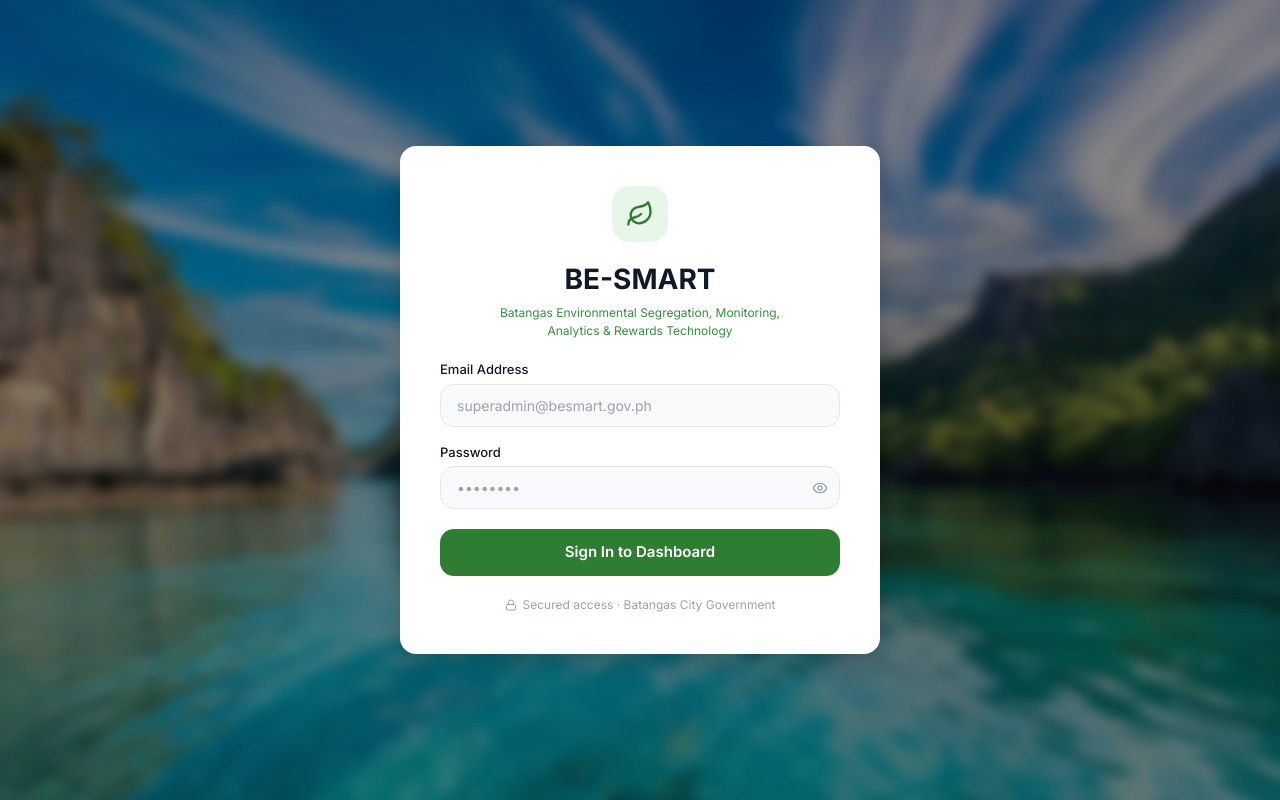
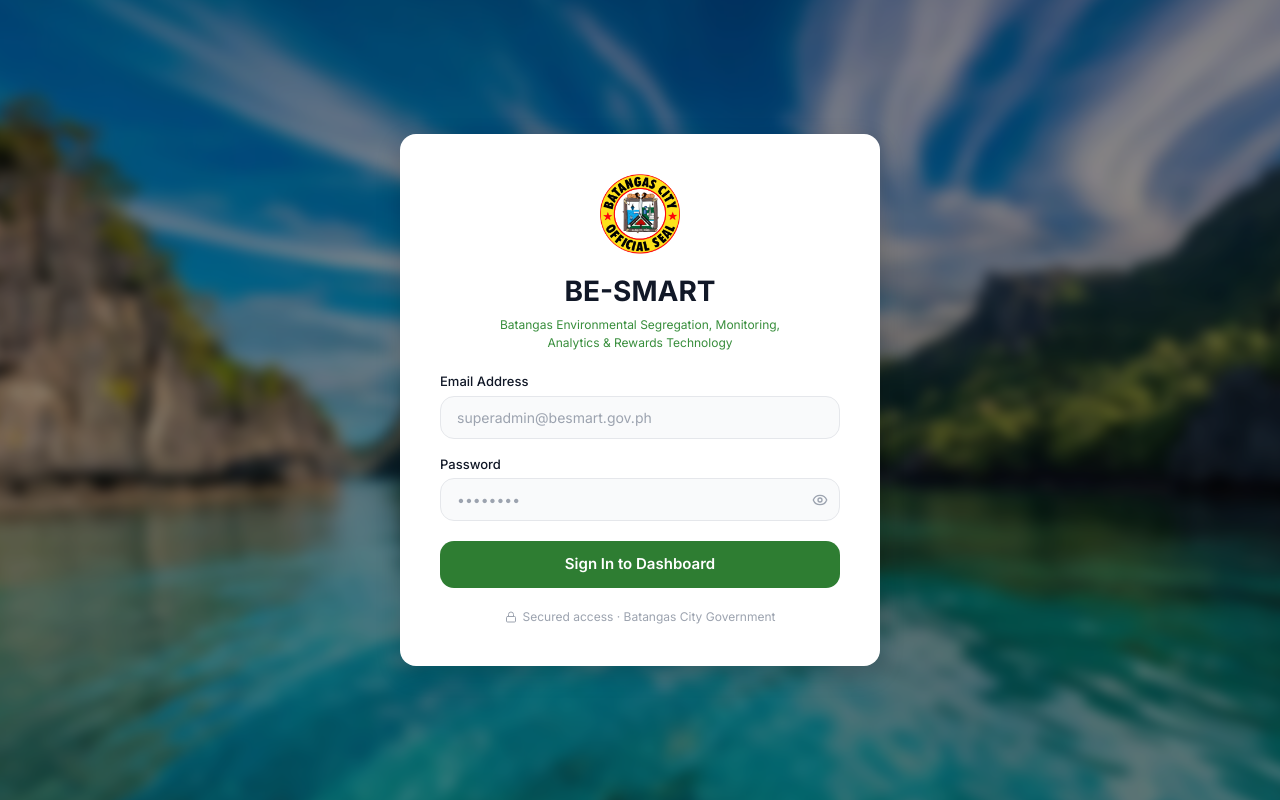
Before and after one commit to gian1606/be-smart-web-app, a React (Vite) app: page / in a window 1280 px wide. Built offline with nearby package versions, Linux system fonts and the light colour scheme.

Commit message:
updated code for logo

```diff
--- a/src/cluster-admin/layout/Sidebar.jsx
+++ b/src/cluster-admin/layout/Sidebar.jsx
@@ -3,7 +3,6 @@
   LayoutGrid,
   Map,
   BarChart2,
-  Leaf,
   Trophy,
   Settings,
 } from "lucide-react";
@@ -26,12 +25,7 @@
       {/* Brand */}
       <div className="px-4 pt-6 pb-4 border-b border-white/10">
         <div className="flex items-center gap-3 mb-3">
-          <div
-            className="flex items-center justify-center rounded-lg flex-shrink-0"
-            style={{ width: 36, height: 36, background: "#2E7D32" }}
-          >
-            <Leaf size={20} color="#fff" />
-          </div>
+          <img src="/Batangas_logo.png" alt="Batangas City Seal" style={{ width: 36, height: 36, objectFit: "contain", flexShrink: 0 }} />
           <div>
             <div className="font-bold text-white leading-tight" style={{ fontSize: 17 }}>
               BE-SMART
--- a/src/collector-admin/components/layout/Sidebar.jsx
+++ b/src/collector-admin/components/layout/Sidebar.jsx
@@ -1,5 +1,5 @@
 import { NavLink } from "react-router-dom";
-import { LayoutGrid, Map, BarChart2, Truck, Users, Settings, Leaf } from "lucide-react";
+import { LayoutGrid, Map, BarChart2, Truck, Users, Settings } from "lucide-react";
 import { CA_CREDENTIALS } from "../../../mock/data";
 
 const NAV_ITEMS = [
@@ -16,9 +16,7 @@
     <aside className="fixed left-0 top-0 h-screen flex flex-col z-30" style={{ width: 240, background: "#1C2B1E" }}>
       <div className="px-4 pt-6 pb-4 border-b border-white/10">
         <div className="flex items-center gap-3 mb-3">
-          <div className="flex items-center justify-center rounded-lg flex-shrink-0" style={{ width: 36, height: 36, background: "#2E7D32" }}>
-            <Leaf size={20} color="#fff" />
-          </div>
+          <img src="/Batangas_logo.png" alt="Batangas City Seal" style={{ width: 36, height: 36, objectFit: "contain", flexShrink: 0 }} />
           <div>
             <div className="font-bold text-white leading-tight" style={{ fontSize: 17 }}>BE-SMART</div>
             <div className="text-white/50 leading-tight" style={{ fontSize: 11 }}>Batangas City</div>
--- a/src/punong-barangay/PBLogin.jsx
+++ b/src/punong-barangay/PBLogin.jsx
@@ -1,6 +1,6 @@
 import { useState } from "react";
 import { useNavigate } from "react-router-dom";
-import { Eye, EyeOff, Leaf, Lock, Star } from "lucide-react";
+import { Eye, EyeOff, Lock, Star } from "lucide-react";
 import { PB_CREDENTIALS } from "../mock/data";
 
 export default function PBLogin() {
@@ -66,12 +66,7 @@
         }}
       >
         {/* Icon */}
-        <div
-          className="flex items-center justify-center rounded-xl mb-4"
-          style={{ width: 56, height: 56, background: "#E8F5E9" }}
-        >
-          <Leaf size={28} color="#2E7D32" />
-        </div>
+        <img src="/Batangas_logo.png" alt="Batangas City Seal" className="mb-4" style={{ width: 80, height: 80, objectFit: "contain" }} />
 
         {/* Wordmark */}
         <div className="font-bold text-text-primary text-center" style={{ fontSize: 28 }}>
--- a/src/punong-barangay/PBSidebar.jsx
+++ b/src/punong-barangay/PBSidebar.jsx
@@ -6,7 +6,6 @@
   Trophy,
   Users,
   QrCode,
-  Leaf,
   Settings,
 } from "lucide-react";
 
@@ -29,12 +28,7 @@
       {/* Brand */}
       <div className="px-4 pt-6 pb-4 border-b border-white/10">
         <div className="flex items-center gap-3 mb-3">
-          <div
-            className="flex items-center justify-center rounded-lg flex-shrink-0"
-            style={{ width: 36, height: 36, background: "#2E7D32" }}
-          >
-            <Leaf size={20} color="#fff" />
-          </div>
+          <img src="/Batangas_logo.png" alt="Batangas City Seal" style={{ width: 36, height: 36, objectFit: "contain", flexShrink: 0 }} />
           <div>
             <div className="font-bold text-white leading-tight" style={{ fontSize: 17 }}>
               BE-SMART
--- a/src/super-admin/Login.jsx
+++ b/src/super-admin/Login.jsx
@@ -1,6 +1,6 @@
 import { useState } from "react";
 import { useNavigate } from "react-router-dom";
-import { Eye, EyeOff, Leaf, Lock } from "lucide-react";
+import { Eye, EyeOff, Lock } from "lucide-react";
 import { MOCK_CREDENTIALS, PB_CREDENTIALS, CA_CREDENTIALS } from "../mock/data";
 import { MOCK_CREDENTIALS as CLUSTER_CREDENTIALS } from "../cluster-admin/mock/data";
 
@@ -75,12 +75,7 @@
         }}
       >
         {/* Icon */}
-        <div
-          className="flex items-center justify-center rounded-xl mb-4"
-          style={{ width: 56, height: 56, background: "#E8F5E9" }}
-        >
-          <Leaf size={28} color="#2E7D32" />
-        </div>
+        <img src="/Batangas_logo.png" alt="Batangas City Seal" className="mb-4" style={{ width: 80, height: 80, objectFit: "contain" }} />
 
         {/* Wordmark */}
         <div className="font-bold text-text-primary text-center" style={{ fontSize: 28 }}>
--- a/src/super-admin/Sidebar.jsx
+++ b/src/super-admin/Sidebar.jsx
@@ -6,7 +6,6 @@
   BarChart2,
   Users,
   Building2,
-  Leaf,
   Trophy,
   Settings,
 } from "lucide-react";
@@ -31,12 +30,7 @@
       {/* Brand */}
       <div className="px-4 pt-6 pb-4 border-b border-white/10">
         <div className="flex items-center gap-3 mb-3">
-          <div
-            className="flex items-center justify-center rounded-lg flex-shrink-0"
-            style={{ width: 36, height: 36, background: "#2E7D32" }}
-          >
-            <Leaf size={20} color="#fff" />
-          </div>
+          <img src="/Batangas_logo.png" alt="Batangas City Seal" style={{ width: 36, height: 36, objectFit: "contain", flexShrink: 0 }} />
           <div>
             <div className="font-bold text-white leading-tight" style={{ fontSize: 17 }}>
               BE-SMART
```
